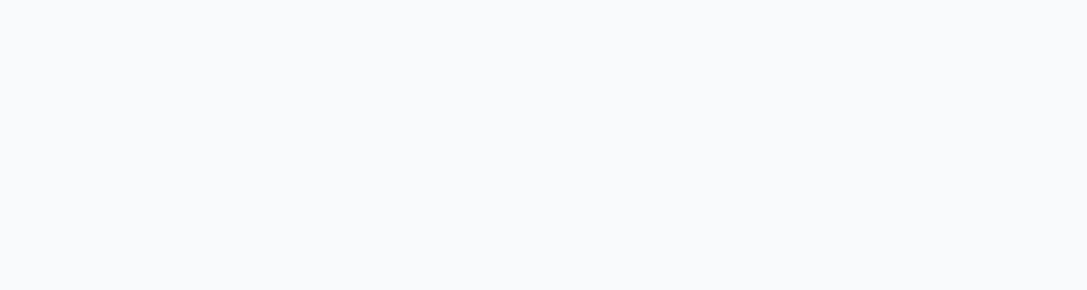
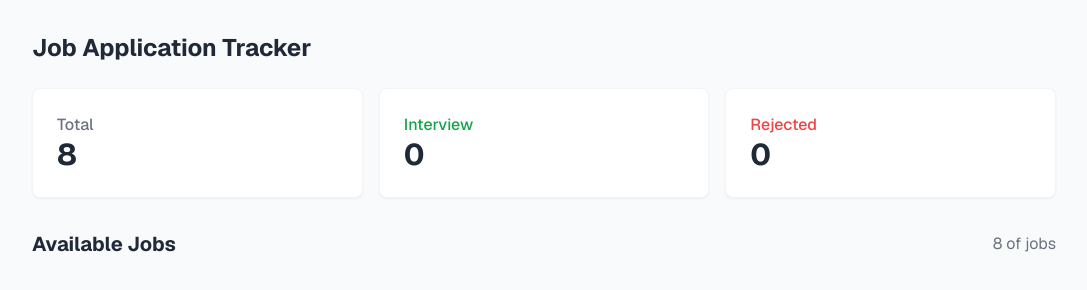
Before and after one commit to Mahathir-Mohammod/Assignment04, a plain HTML site: page index.html in a window 1280 px wide. Shown: the whole page, without its empty margins (96-1183 px from the left). Drawn offline with nearby package versions, Linux system fonts and the light colour scheme.

Commit message:
complete the base structure of the job tracker web app

```diff
--- a/index.html
+++ b/index.html
@@ -15,6 +15,44 @@
 
     <main class="max-w-5xl mx-auto">
 
+        <h1 class="text-2xl font-bold mb-6">Job Application Tracker</h1>
+
+        <section class="grid grid-cols-1 md:grid-cols-3 gap-4 mb-8">
+
+            <div class="bg-white p-6 rounded-lg shadow-sm border border-gray-100">
+
+                <p class="text-gray-500 font-medium">Total</p>
+
+                <h2 id="total-count" class="text-3xl font-bold">8</h2>
+
+            </div>
+
+            <div class="bg-white p-6 rounded-lg shadow-sm border border-gray-100">
+
+                <p class="text-gray-500 font-medium text-green-600">Interview</p>
+
+                <h2 id="interview-count" class="text-3xl font-bold">0</h2>
+            </div>
+
+            <div class="bg-white p-6 rounded-lg shadow-sm border border-gray-100">
+
+                <p class="text-gray-500 font-medium text-red-500">Rejected</p>
+
+                <h2 id="rejected-count" class="text-3xl font-bold">0</h2>
+
+            </div>
+
+        </section>
+        <div class="flex justify-between items-center mb-4">
+
+            <h3 class="text-xl font-bold">Available Jobs</h3>
+
+            <span class="text-gray-500"><span id="job-count-label">8</span> of jobs</span>
+
+        </div>
+
+
+        <div id="job-container" class="space-y-4"></div>
 
     </main>
 
```
